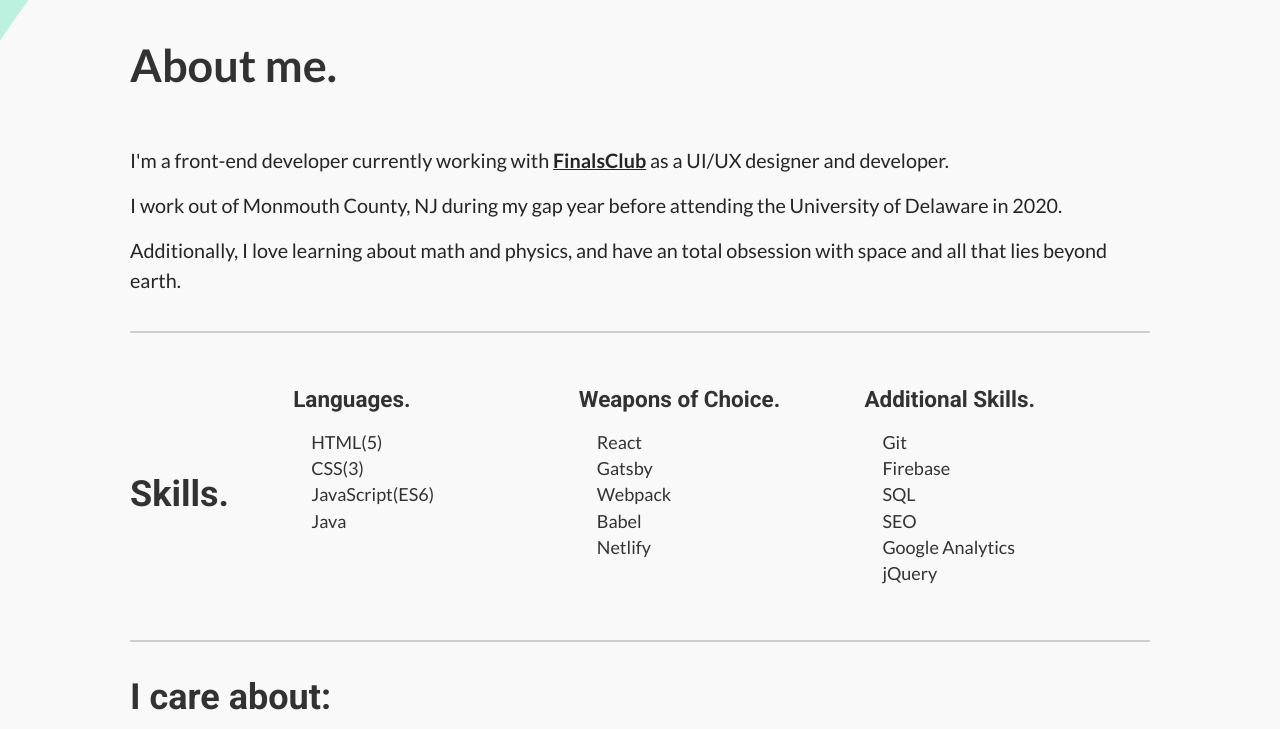
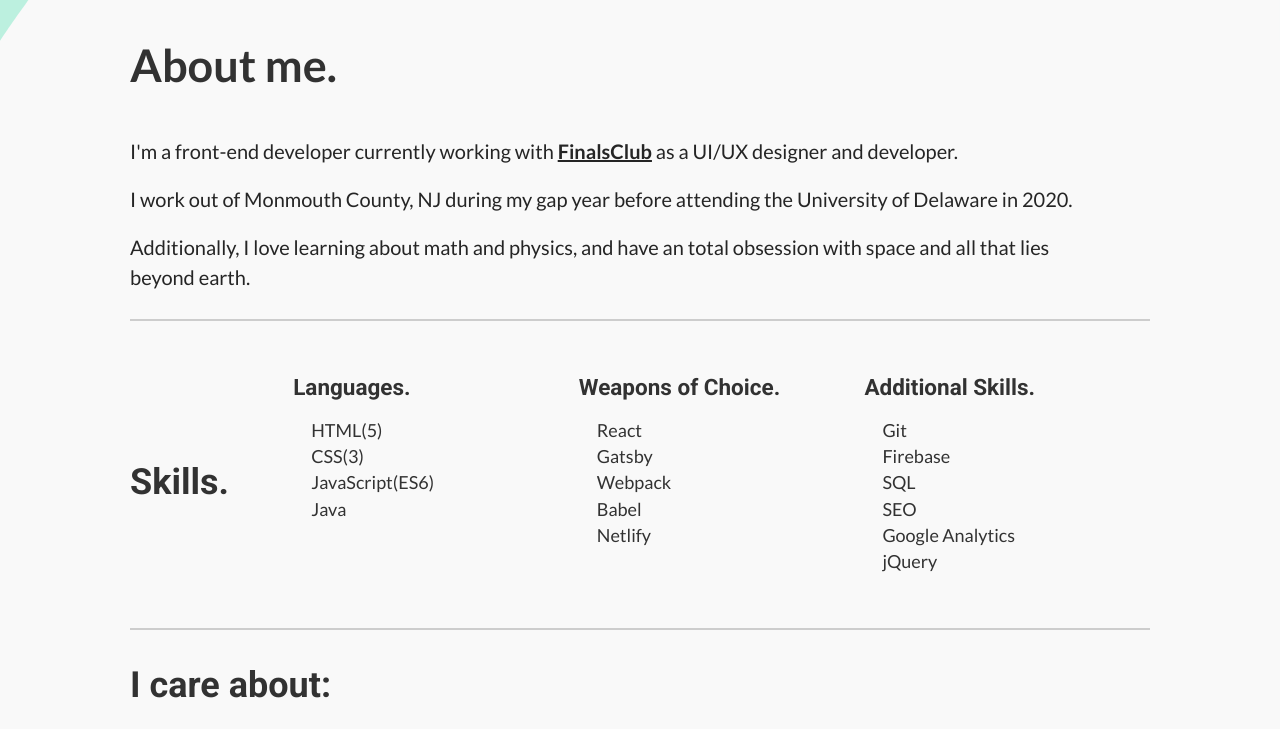
Before and after one commit to imjackson/Portfolio, a Gatsby site: page / in a window 1280 px wide. Shown: the part 759-1488 px from the top of the page. Built offline with nearby package versions, Linux system fonts and the light colour scheme; Gatsby itself is replaced by a stand-in of ours.

Commit message:
updated paragraphing

```diff
--- a/src/modules/index.module.css
+++ b/src/modules/index.module.css
@@ -123,10 +123,10 @@
 */
 .Paragraph {
     font-family: "Lato";
-    font-size: 1.1em;
+    font-size: 20px;
     line-height: 30px;
     color: #252525;
-    margin: 1rem 0;
+    margin: .5rem 0;
     margin-right: 2rem;
 } .Underlined {
     text-decoration: underline;
@@ -140,7 +140,7 @@
     }
 } @media screen and (max-width: 600px) {
     .Paragraph {
-        font-size: .95em;
+        font-size: 16px;
         line-height: 24px;
         margin: .75rem 0;
     }
--- a/src/pages/index.js
+++ b/src/pages/index.js
@@ -125,13 +125,9 @@ export default class Index extends React.Component {
               <h2 className={ s.SectionTitle }>About me.</h2>
               <div className={ s.AboutMain }>
                 <div className={ s.AboutLeft }>
-                  <p className={ s.Paragraph}>
-                    I'm a front-end developer currently working with <a className={ s.Underlined } target="_blank" href="http://finalsclub.io">FinalsClub</a> as a UI/UX designer and developer.
-                    <div className={ s.LineBreak } ></div>
-                    I work out of Monmouth County, NJ during my gap year before attending the University of Delaware in 2020.
-                    <div className={ s.LineBreak } ></div>
-                    Additionally, I love learning about math and physics, and have an total obsession with space and all that lies beyond earth.
-                  </p>
+                  <p className={ s.Paragraph}> I'm a front-end developer currently working with <a className={ s.Underlined } target="_blank" href="http://finalsclub.io">FinalsClub</a> as a UI/UX designer and developer. </p>
+                  <p className={ s.Paragraph}> I work out of Monmouth County, NJ during my gap year before attending the University of Delaware in 2020.</p>
+                  <p className={ s.Paragraph}> Additionally, I love learning about math and physics, and have an total obsession with space and all that lies beyond earth.</p>
                   <hr className={ s.FullBreak } />
                   <h2 className={ [s.AboutSectionHeader, s.SkillAlt ].join(' ')}>Skills.</h2>
                   <div className={ s.SkillsContainer }>
```
